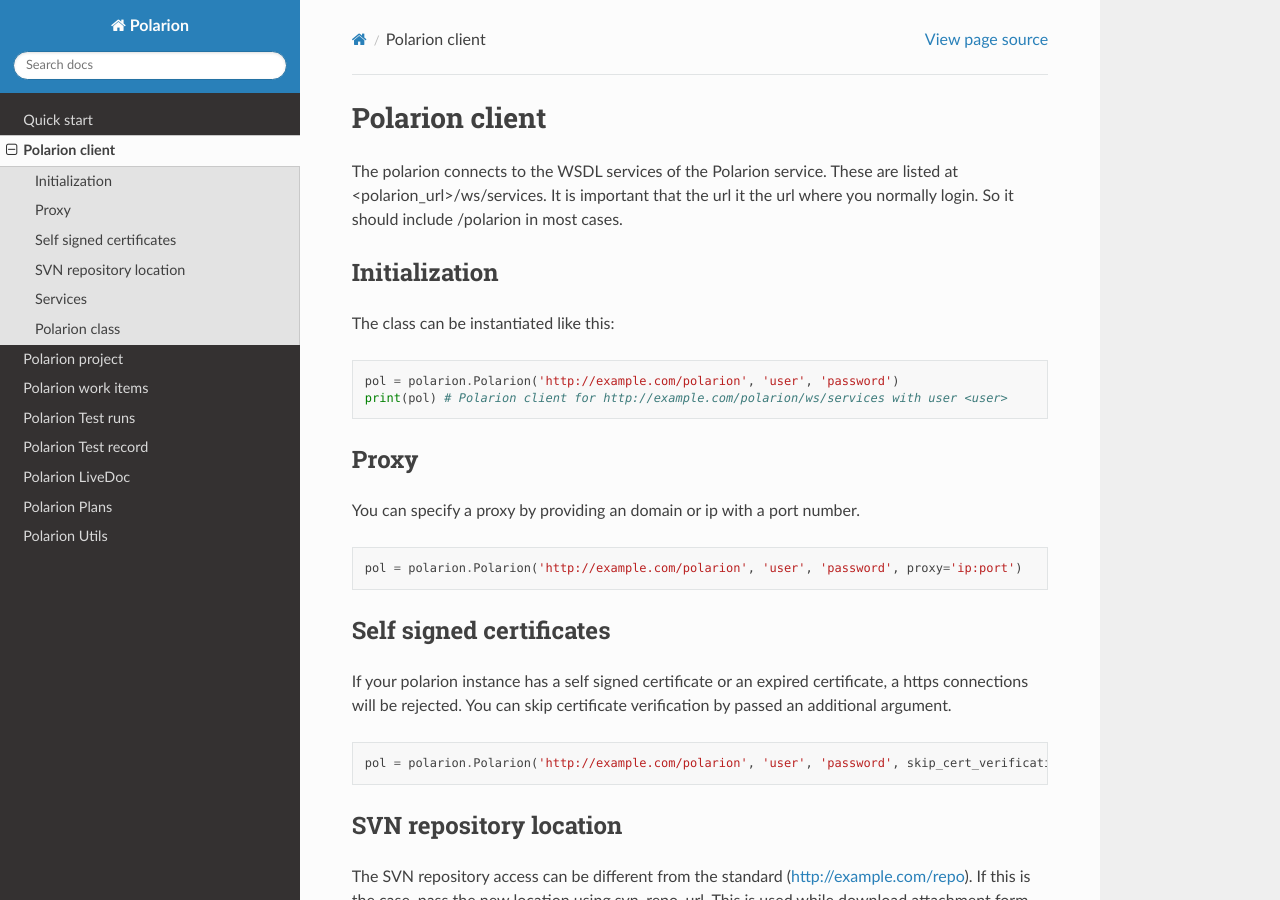
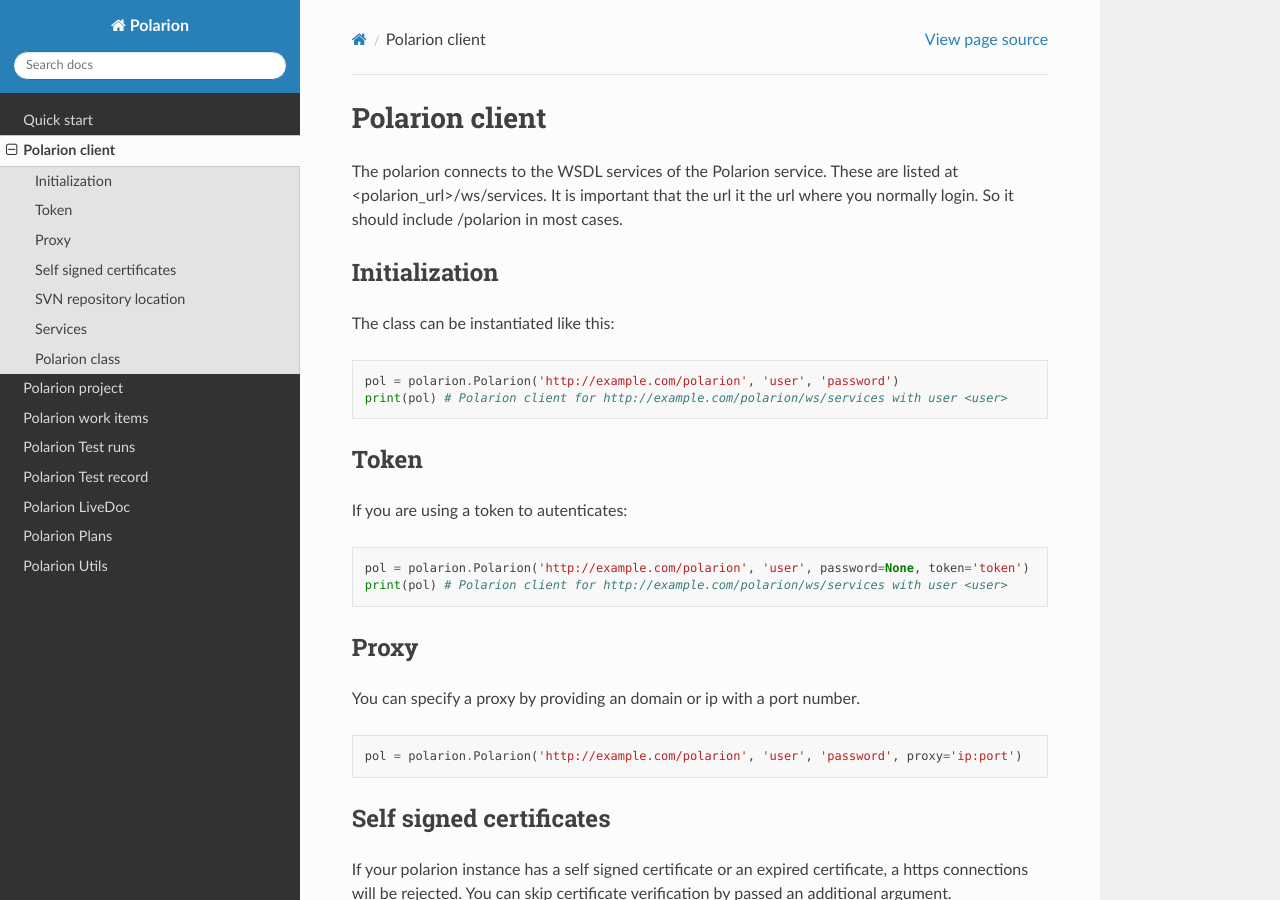
Before and after one commit to jesper-raemaekers/python-polarion, a Sphinx documentation site: the page built from docs/polarion_client.rst, in a window 1280 px wide and 900 px high. Built offline with Sphinx 7.4.7 and the Read the Docs theme 2.0.0, drawn with Linux system fonts in a browser that asks for light colours.

Commit message:
Update polarion_client.rst

```diff
--- a/docs/polarion_client.rst
+++ b/docs/polarion_client.rst
@@ -11,6 +11,15 @@
 .. code:: python
 
     pol = polarion.Polarion('http://example.com/polarion', 'user', 'password')
+    print(pol) # Polarion client for http://example.com/polarion/ws/services with user <user>
+
+Token
+-----
+If you are using a token to autenticates:
+
+.. code:: python
+
+    pol = polarion.Polarion('http://example.com/polarion', 'user', password=None, token='token')
     print(pol) # Polarion client for http://example.com/polarion/ws/services with user <user>
 
 Proxy
```
